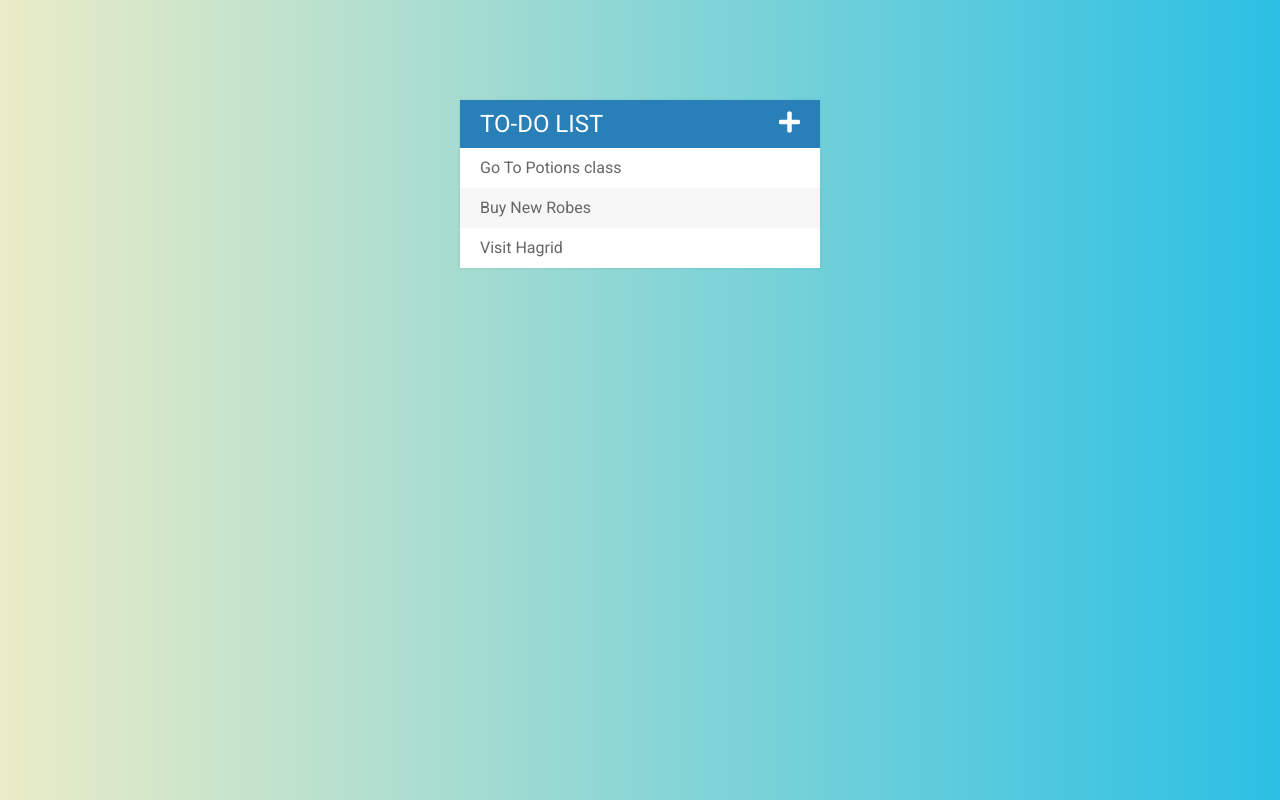
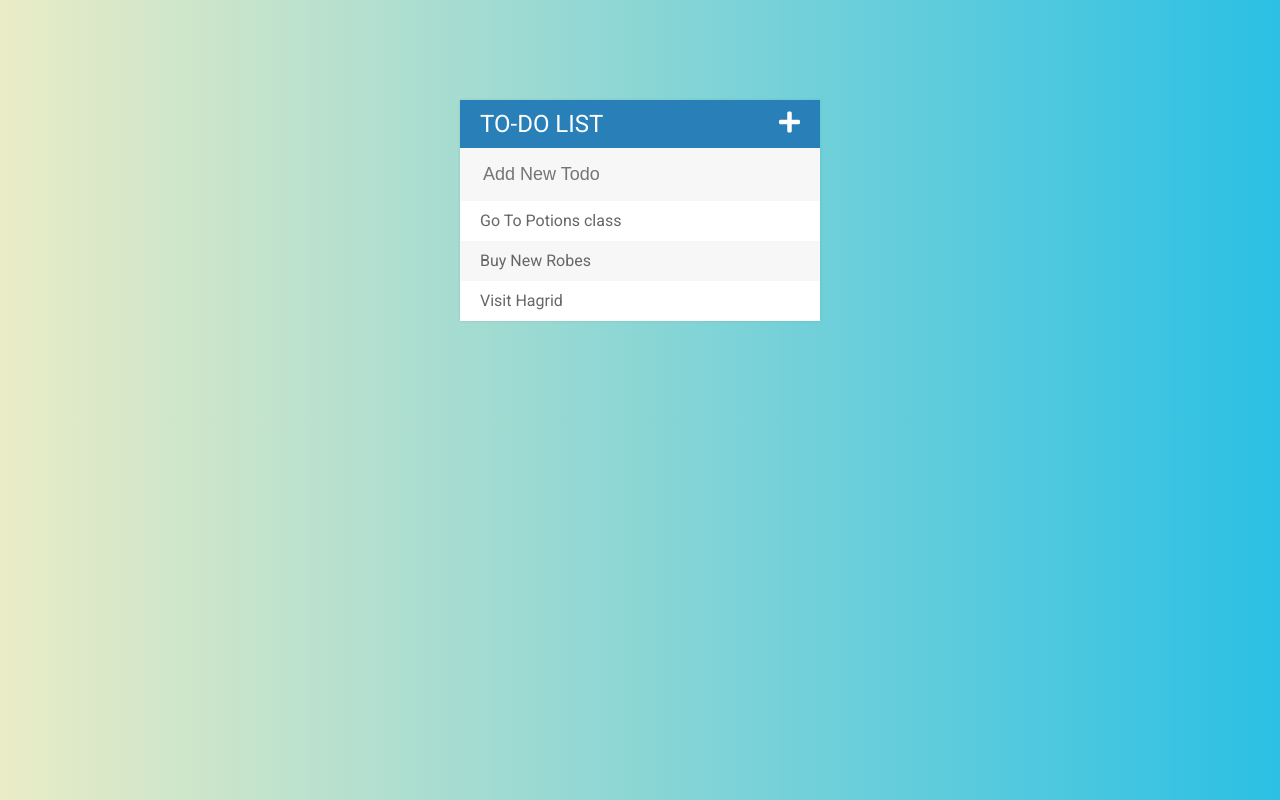
Before and after one commit to splinekonstantin/ToDo-App-jQuery, a plain HTML site: page index.html in a window 1280 px wide. Both pictures are taken after a click on the icon 789 px from the left and 122 px from the top of the page. Drawn offline with Linux system fonts and the light colour scheme.

Commit message:
added 'display: none;' as input default style

```diff
--- a/assets/css/style.css
+++ /dev/null
@@ -1,3 +0,0 @@
-body {
-	background-color: rgba(10, 12, 64, 0.5);
-}
--- a/assets/css/todos.css
+++ b/assets/css/todos.css
@@ -36,6 +36,7 @@ input {
 	padding: 13px 13px 13px 20px;
 	box-sizing: border-box;
 	border: 3px solid rgba(0, 0, 0, 0);
+	display: none;
 }
 
 span {
```
Also changed, not shown: 3 other files.
